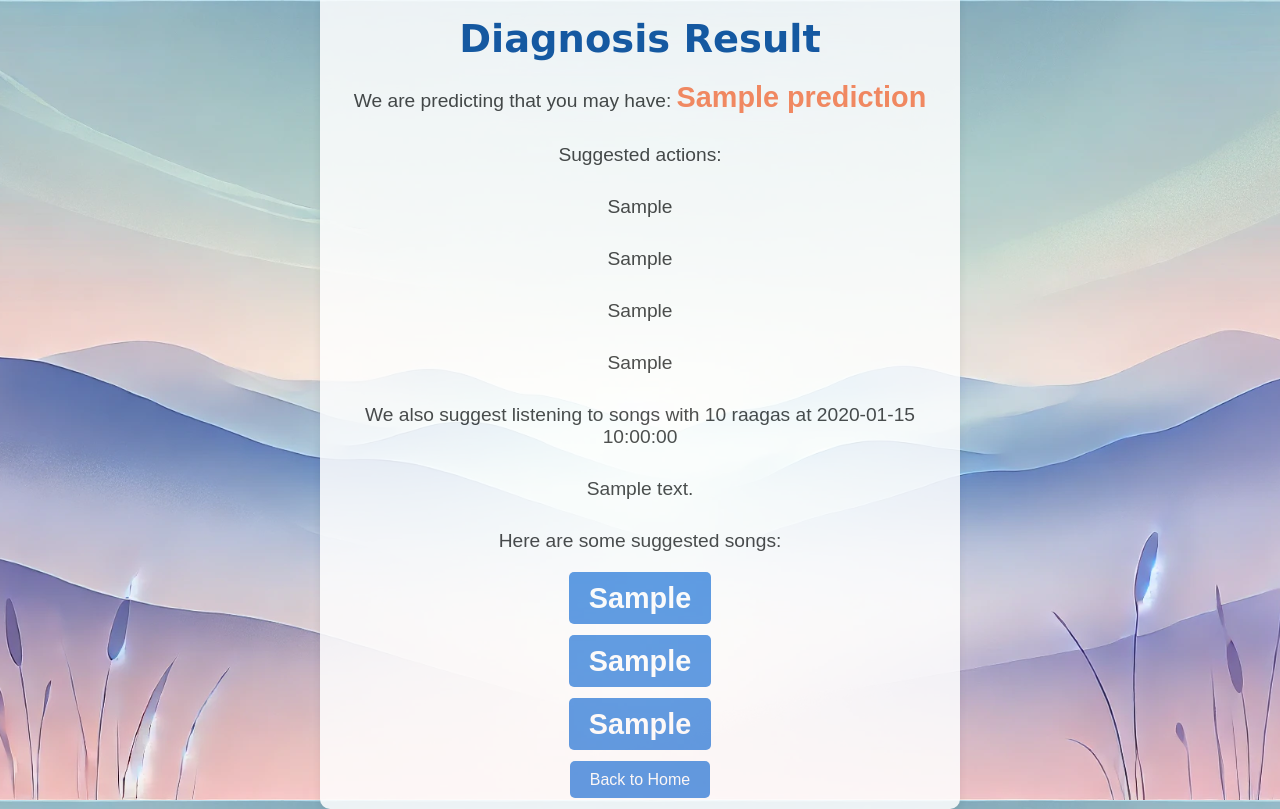
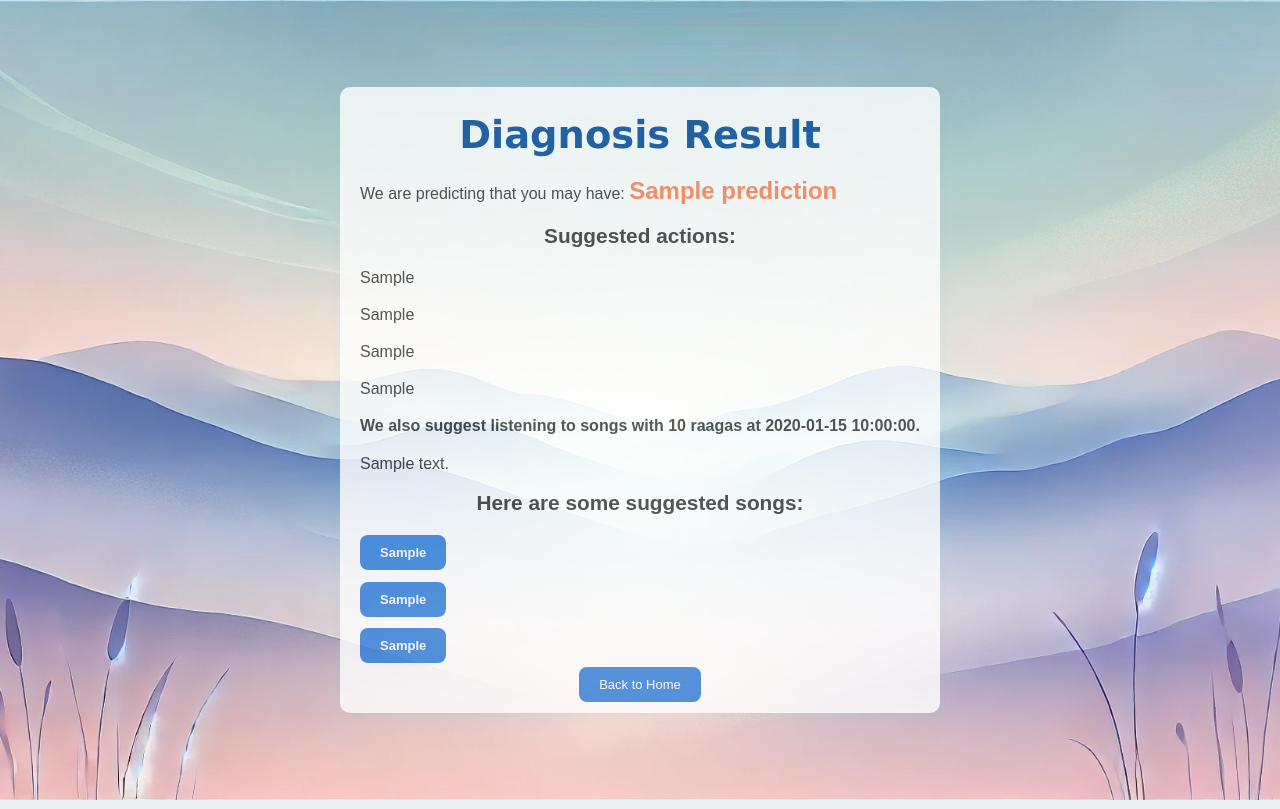
Before and after one commit to Shreyaa5/Mental-Therapy-through-Song-Mood-Classification, a Flask app: template templates/result.html in a window 1280 px wide. Run offline with Flask 3, Linux system fonts and the light colour scheme; the template is opened without the code that fills it: most values are stand-ins (such as "Sample title", 1, 10 or a date in 2020).

Commit message:
resukt update

```diff
--- a/templates/result.html
+++ b/templates/result.html
@@ -29,9 +29,20 @@
             margin-bottom: 20px;
             margin-top: 5px;
         }
+
+        h3{
+            font-family: 'Arial', sans-serif;
+            font-size: 1.3em;
+            margin-bottom: 20px;
+            margin-top: 5px;
+        }
         p {
-            font-size: 1.2em;
+            font-size: 1em;
             margin-bottom: 30px;
+            text-align: left;
+            line-height: 1.2;
+            margin-bottom: 18px;
+
         }
         strong {
             color:coral;
@@ -39,11 +50,12 @@
         }
         a {
             text-decoration:none;
-            background-color: #4a90e2;
+            background-color: #2f7fdb;
             color: white;
             padding: 10px 20px;
-            border-radius: 5px;
-            font-size: 1em;
+            border-radius: 8px;
+            font-size:small;
+            text-align:justify;
             transition: background-color 0.3s ease;
         }
         a:hover {
@@ -54,8 +66,8 @@
             padding: 20px;
             background:rgb(255, 255, 255);
             border-radius: 10px;
-            box-shadow: 0 4px 10px rgba(0, 0, 0, 0.1);
-            opacity: 0.85;
+            box-shadow: 0 4px 10px rgba(82, 222, 238, 0.1);
+            opacity: 0.80;
         }
     </style>
 </head>
@@ -63,14 +75,16 @@
     <div class="container">
         <h1>Diagnosis Result</h1>
         <p>We are predicting that you may have: <strong>{{ prediction }}</strong></p>
-        <p>Suggested actions:</p>
+        <h3>Suggested actions:</h3>
         <p>{{ actions1 }}</p>
         <p>{{ actions2 }}</p>
         <p>{{ actions3 }}</p>
         <p>{{ actions4 }}</p>
-        <p>We also suggest listening to songs with {{ raaga }} raagas at {{ timeOfDay }}</p>
+        <b>
+        <p>We also suggest listening to songs with {{ raaga }} raagas at {{ timeOfDay }}.</p>
+        </b>
         <p>{{ description }}</p>
-        <p>Here are some suggested songs:</p>
+        <h3>Here are some suggested songs:</h3>
         <p><strong><a href="{{ link1 }}">{{ song1 }}</a></strong></p>
         <p><strong><a href="{{ link2 }}">{{ song2 }}</a></strong></p>
         <p><strong><a href="{{ link3 }}">{{ song3 }}</a></strong></p>
```
